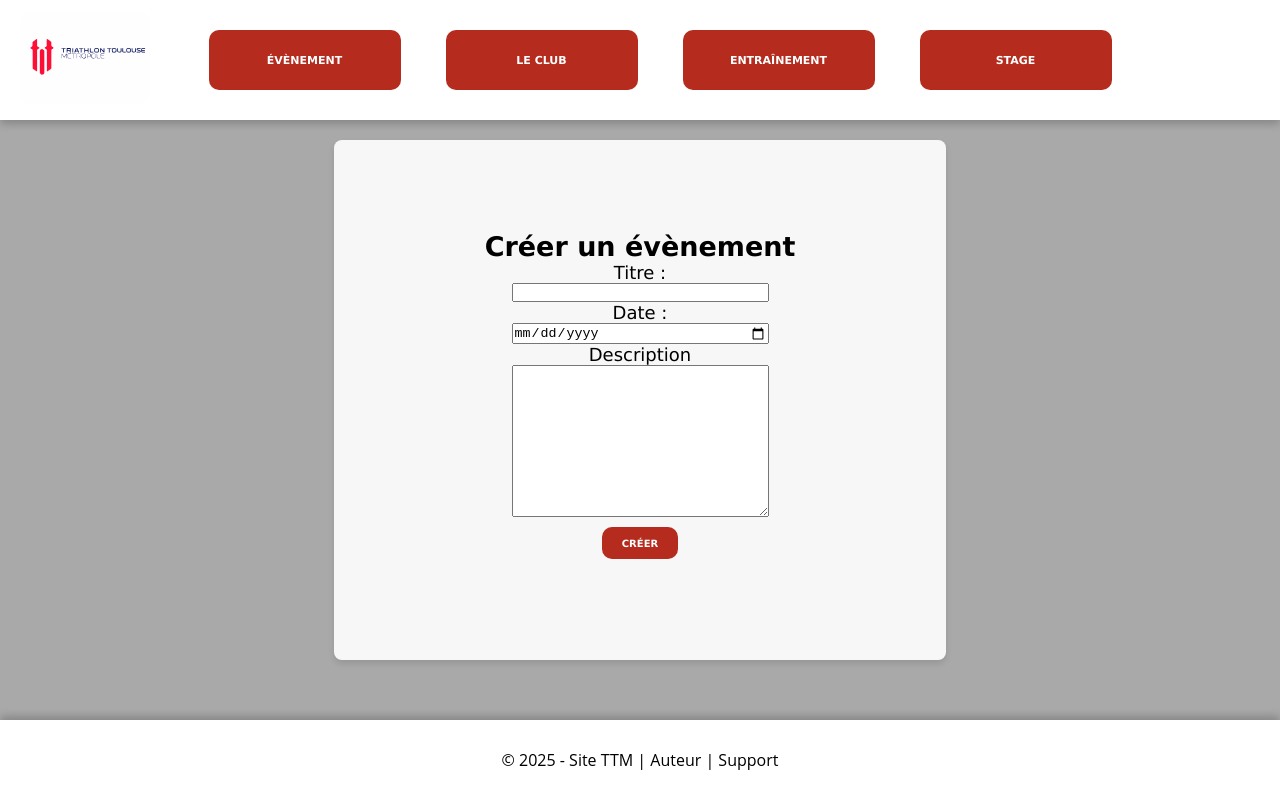
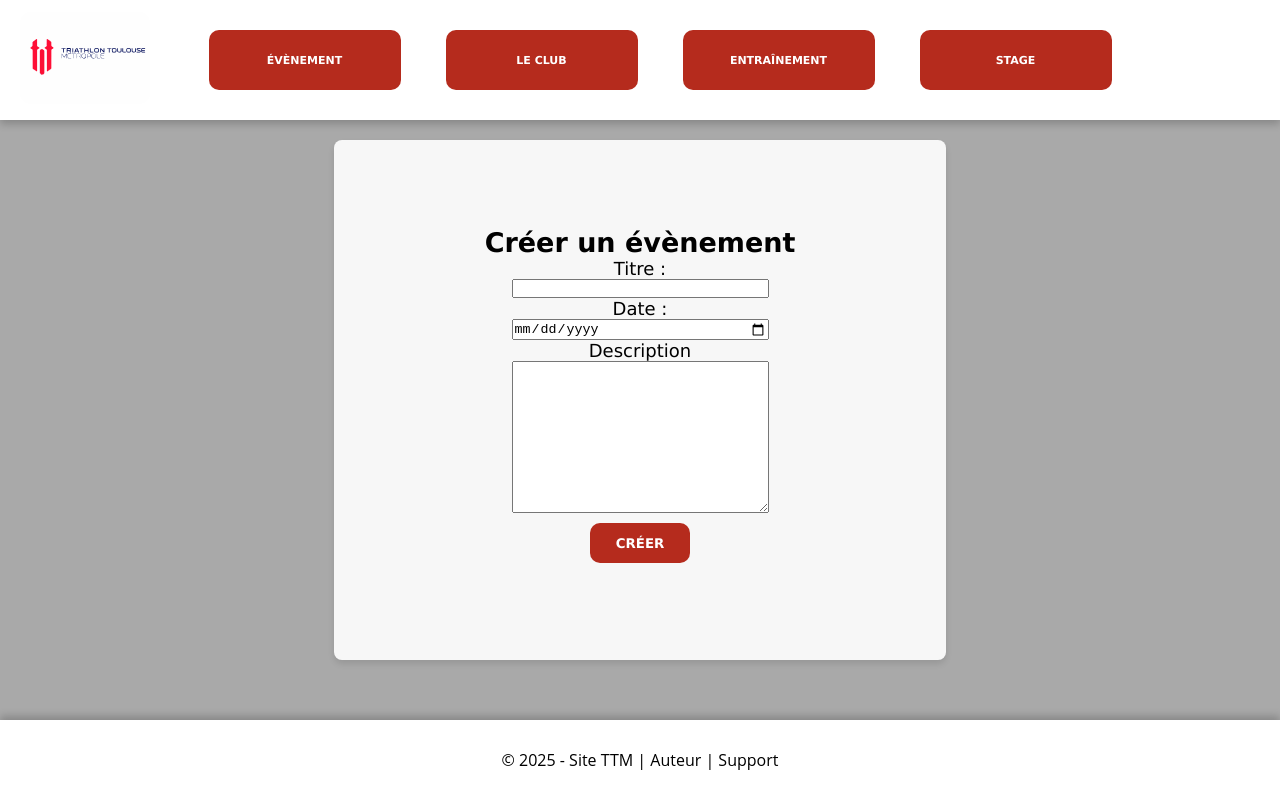
Before and after one commit to Team-TTM/frontend, a Vue app: page /users/CreateEventPage in a window 1280 px wide. Built offline with nearby package versions, Linux system fonts and the light colour scheme.

Commit message:
Style : edition du bouton "créer"

```diff
--- a/src/pages/CreateEventPage.vue
+++ b/src/pages/CreateEventPage.vue
@@ -16,8 +16,8 @@
               <p>Description</p>
               <textarea rows="10" cols="30" v-model="event.description" required />
               <p v-if="errorMessage" class="error-message">{{ errorMessage }}</p>
-              <div class="button-div">
-                <button class="button" @click="createEvent">Créer</button>
+              <div class="bouton-creer-div">
+                <button class="bouton-creer" @click="createEvent">Créer</button>
               </div>
             </div>
         </div>
@@ -61,27 +61,34 @@
   align-items: center;
 }
 
-.button{
-  width :6vw;
-  height: 4vh;
+.bouton-creer{
+  display: flex;
+  align-items: center;
+  justify-content: center;
   cursor: pointer;
   border: none;
   border-radius : 10px;
   background-color: #b52b1d;
   color:#ffffff;
-  font-size: 10px;
+  padding: 1vw 2vw;
   font-weight: bold;
   font-family: Verdana, Geneva, Tahoma, sans-serif;
   transition-duration: 0.4s;
-  text-align : center;
   text-transform: uppercase;
   margin: 10px;
+  white-space: nowrap;
 }
 
-.button:hover{
+.bouton-creer:hover{
   background-color: #ffffff;
   color:#b52b1d;
   box-shadow : 0 12px 16px 0 rgba(0,0,0,0.24), 0 17px 50px 0 rgba(0,0,0,0.19);
+}
+
+.bouton-creer-div{
+  display : flex;
+  justify-content : center;
+  align-items : center;
 }
 
 .input-div{
@@ -136,8 +143,6 @@ export default {
           return;
         }
 
-
-
         const eventData = {
           event:{
             name: this.event.name,
```
